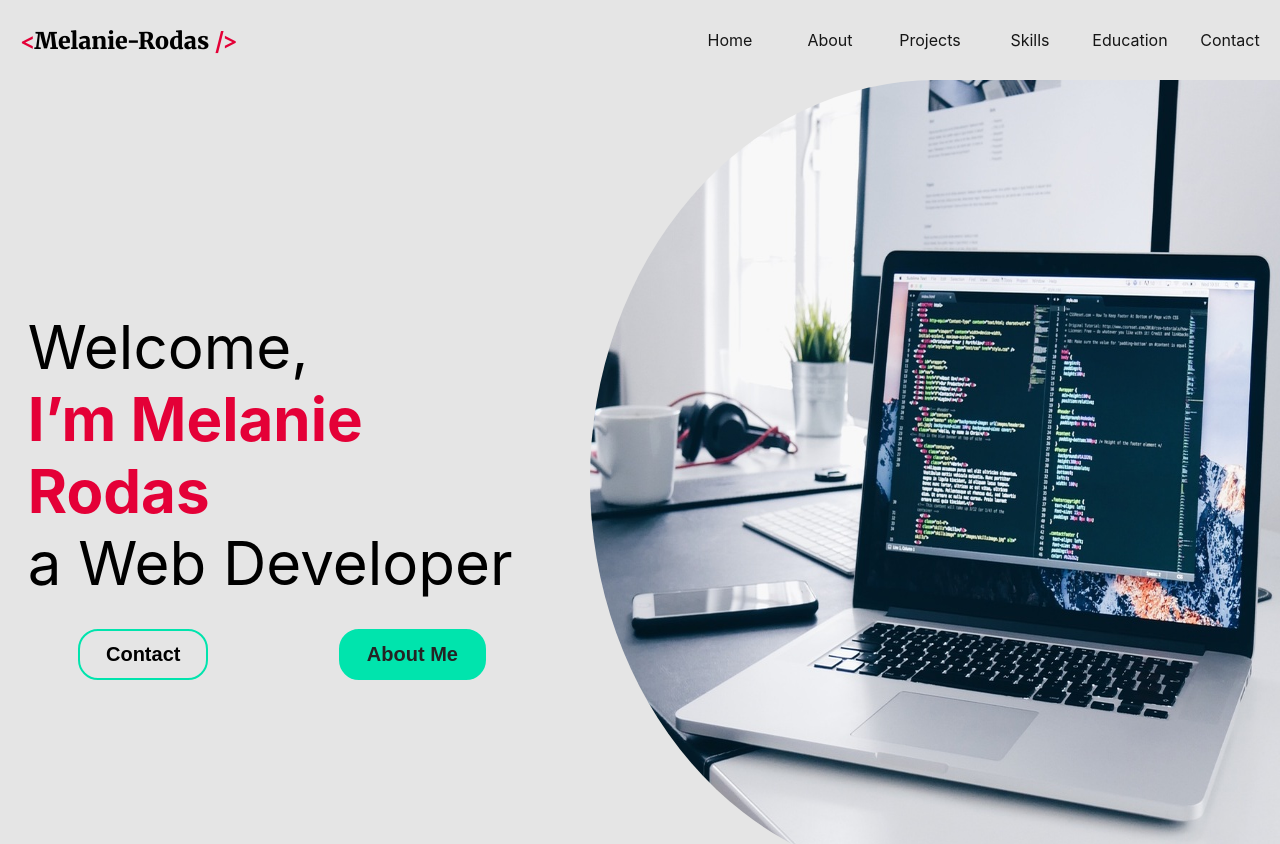
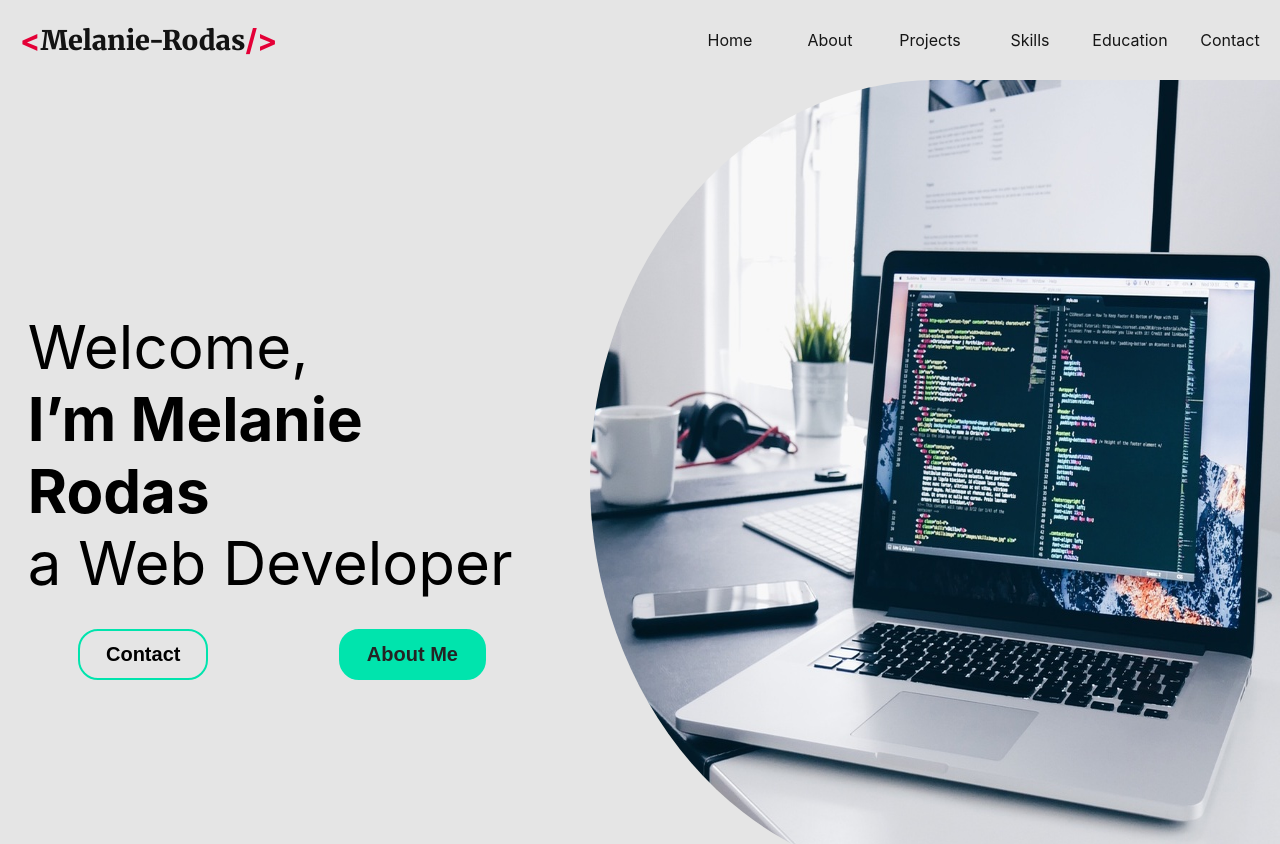
Before and after one commit to melanierolo/Portfolio-react, a React (Create React App) app: page / in a window 1280 px wide. Shown: the top 844 px of the page. Built offline with nearby package versions, Linux system fonts and the light colour scheme.

Commit message:
feature_logo: improved the logo

```diff
--- a/src/components/Logo/index.jsx
+++ b/src/components/Logo/index.jsx
@@ -1,12 +1,12 @@
 import React from "react";
 import "./style.css";
 
-export default function Logo() {
+export default function Logo(props) {
+  //color = logo--colorA or logo--colorA
+  const { color } = props;
   return (
-    <div className="logo">
-      <h1>
-        <span>&lt;</span>Melanie-Rodas <span>/&gt;</span>
-      </h1>
+    <div className={`logo ${color}`}>
+      <h1>Melanie-Rodas</h1>
     </div>
   );
 }
--- a/src/components/Logo/style.css
+++ b/src/components/Logo/style.css
@@ -1,10 +1,45 @@
+:root {
+  --secondary: #00e4ad;
+  --primary: #e40037;
+  --colorBlack: #131313;
+}
+
 .logo {
   margin: 20px 0px 20px 20px;
   display: flex;
   align-items: center;
   justify-content: center;
+  font-size: 18px;
+}
+.logo--colorA {
+  color: var(--colorBlack);
 }
 
-span {
-  color: #e40037;
+.logo--colorB {
+  color: var(--secondary);
 }
+
+.logo::before {
+  content: "<";
+}
+
+.logo::after {
+  content: "/>";
+}
+
+.logo::before,
+.logo::after {
+  color: var(--primary);
+  font-weight: 700;
+  font-size: 30px;
+}
+
+@media screen and (max-width: 570px) {
+  .logo {
+    font-size: 14px;
+  }
+  .logo::before,
+  .logo::after {
+    font-size: 14px;
+  }
+}
--- a/src/components/Navbar/index.jsx
+++ b/src/components/Navbar/index.jsx
@@ -39,7 +39,7 @@
   };
   return (
     <nav className={shadow ? "navbar active-shadow" : "navbar"}>
-      <Logo />
+      <Logo color="logo--colorA" />
       <div className="menu-icon" onClick={handleToggle}>
         {mobile ? (
           <FontAwesomeIcon icon={faBars} />
--- a/src/index.css
+++ b/src/index.css
@@ -19,6 +19,5 @@
 }
 
 h1 {
-  font-size: 1.8vw;
   font-family: "Merriweather", serif;
 }
```
